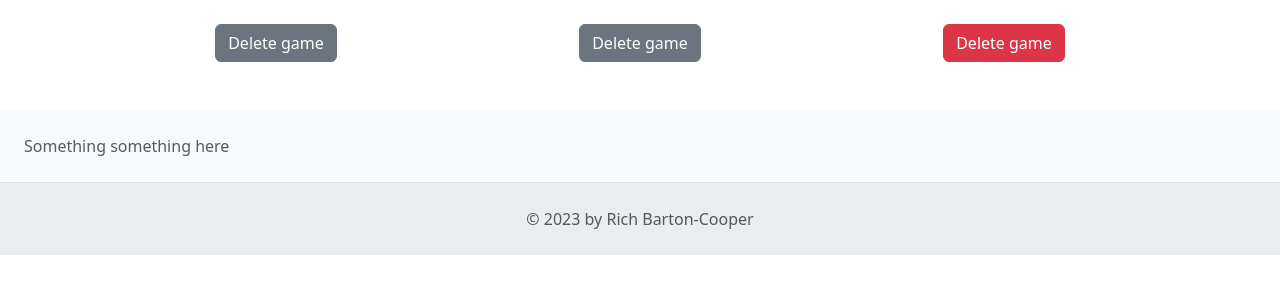
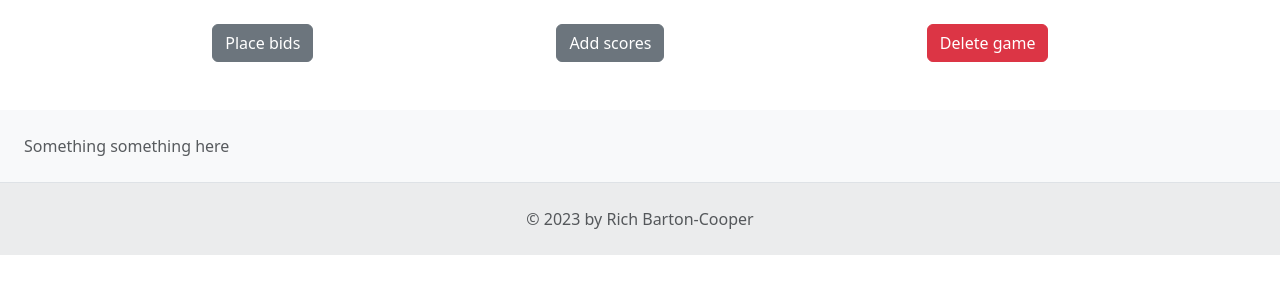
Before and after one commit to richcooper95/predictive-whist, a Django app: template templates/game_show.html in a window 1280 px wide. Shown: the part 289-583 px from the top of the page. Run offline with Django 4.2, Linux system fonts and the light colour scheme; the template is opened without the code that fills it, so the values that code supplies are empty; some libraries are stand-ins or nearby versions.

Commit message:
Rename buttons on game_show.html

```diff
--- a/templates/game_show.html
+++ b/templates/game_show.html
@@ -44,13 +44,13 @@
     <table class="table table-borderless">
       <tr>
         <td align="center">
-          <a role="button" class="btn btn-secondary" href="{% url 'game_delete' game.id %}" method="DELETE">Delete game</a>
+          <a role="button" class="btn btn-secondary" href="{% url 'game_delete' game.id %}">Place bids</a>
         </td>
         <td align="center">
-          <a role="button" class="btn btn-secondary" href="{% url 'game_delete' game.id %}" method="DELETE">Delete game</a>
+          <a role="button" class="btn btn-secondary" href="{% url 'game_delete' game.id %}">Add scores</a>
         </td>
         <td align="center">
-          <a role="button" class="btn btn-danger" href="{% url 'game_delete' game.id %}" method="DELETE">Delete game</a>
+          <a role="button" class="btn btn-danger" href="{% url 'game_delete' game.id %}">Delete game</a>
         </td>
       </tr>
     </table>
```
